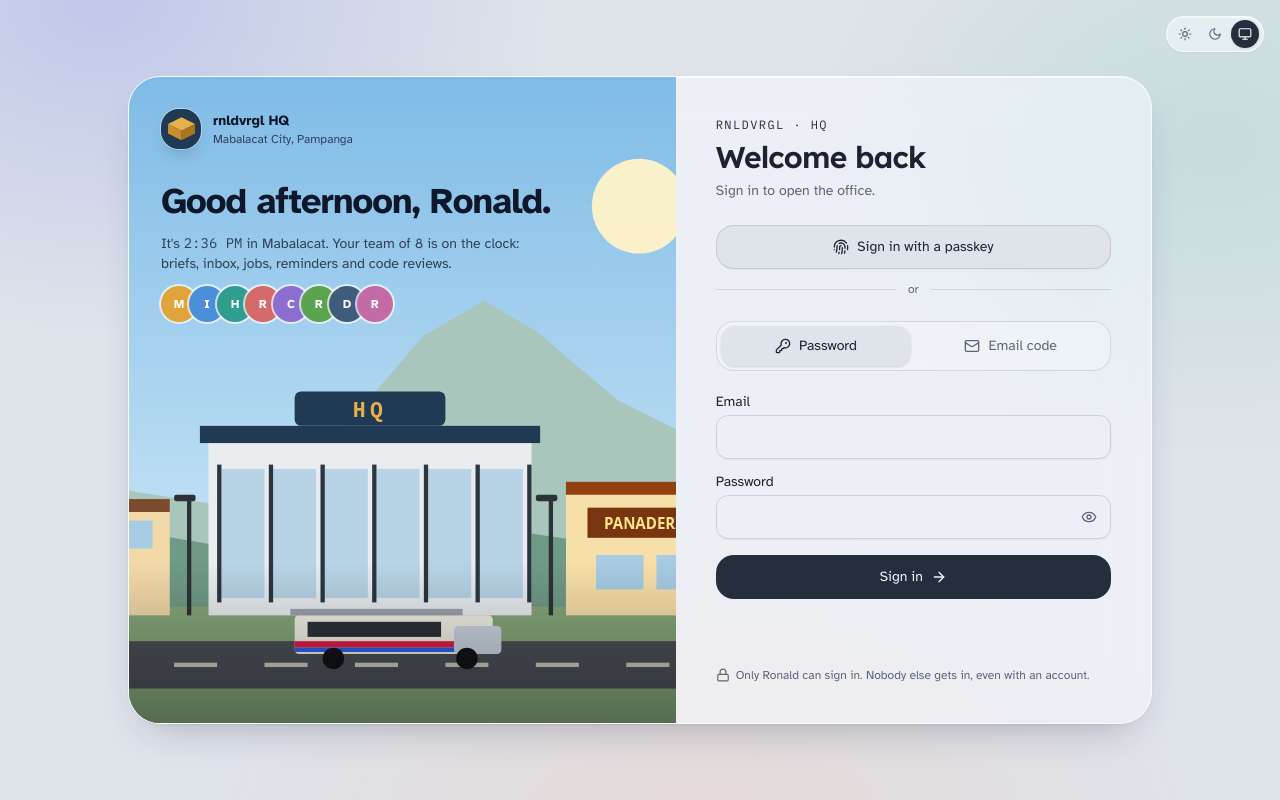
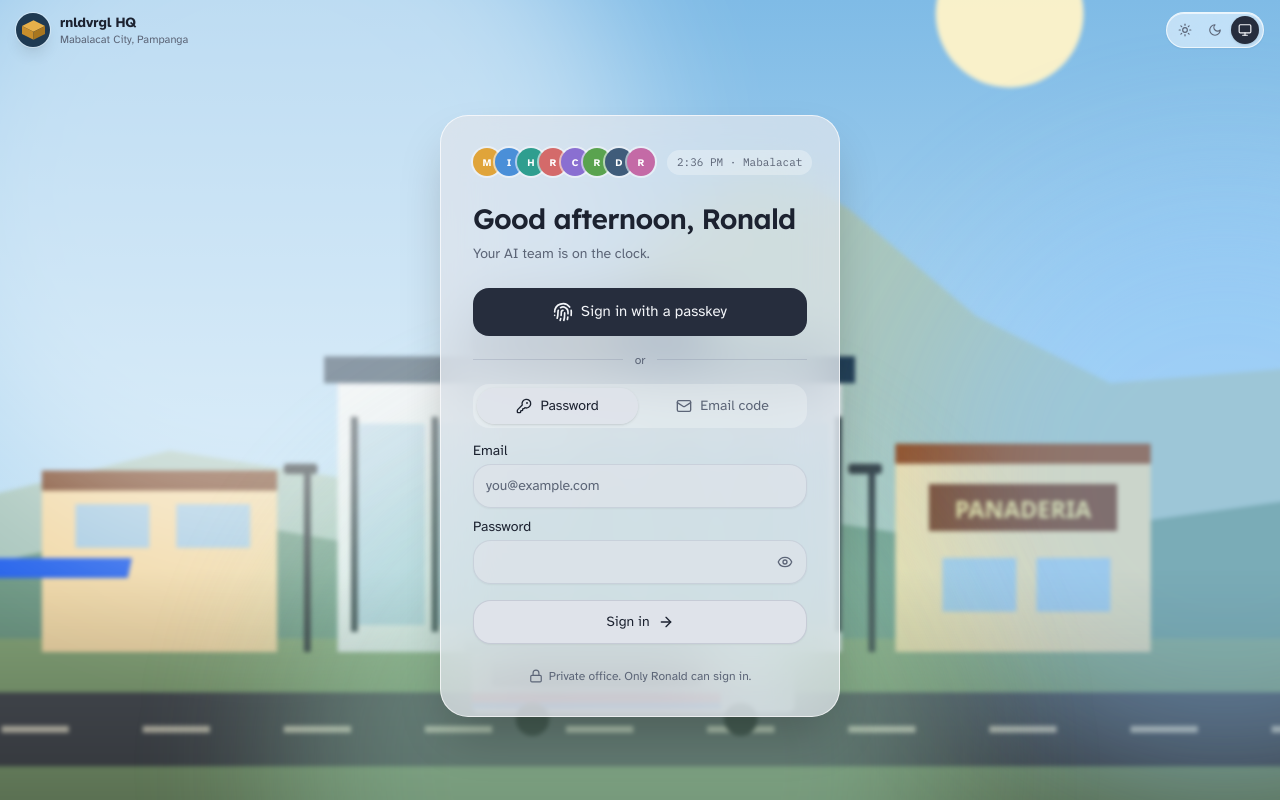
Before and after one commit to rnldvrgl/rnldvrgl-hq, a Next.js app: page /login in a window 1280 px wide. Built offline with nearby package versions, Linux system fonts and the light colour scheme.

Commit message:
feat: glass sign-in page, configurable in hq.config; fix glass blur in Chrome and Firefox

```diff
--- a/app/globals.css
+++ b/app/globals.css
@@ -226,8 +226,10 @@
   background-color: var(--card);
   border: 1px solid var(--glass-edge);
   box-shadow: inset 0 1px 0 var(--glass-shine), var(--glass-shadow);
+  /* prefixed first: the CSS minifier keeps only the last of the pair, and it must be the standard one
+     (with the -webkit- one last, Chrome and Firefox got no blur at all) */
+  -webkit-backdrop-filter: blur(var(--glass-blur, 22px)) saturate(1.4);
   backdrop-filter: blur(var(--glass-blur, 22px)) saturate(1.4);
-  -webkit-backdrop-filter: blur(var(--glass-blur, 22px)) saturate(1.4);
 }
 
 @theme inline {
@@ -281,8 +283,8 @@
 [data-slot="popover-content"], [data-slot="select-content"], [data-slot="sheet-content"], [data-slot="card"] {
   border-color: var(--glass-edge);
   box-shadow: inset 0 1px 0 var(--glass-shine), var(--glass-shadow);
+  -webkit-backdrop-filter: blur(22px) saturate(1.4);
   backdrop-filter: blur(22px) saturate(1.4);
-  -webkit-backdrop-filter: blur(22px) saturate(1.4);
 }
 [data-slot="sheet-content"] { background-color: var(--popover); }
 /* the selected tab is a brighter pane of glass (dark mode keeps shadcn's own) */
@@ -339,8 +341,8 @@
   border: 1px solid var(--glass-edge) !important;
   border-radius: 16px !important;
   background: var(--popover) !important;
+  -webkit-backdrop-filter: blur(22px) saturate(1.4);
   backdrop-filter: blur(22px) saturate(1.4);
-  -webkit-backdrop-filter: blur(22px) saturate(1.4);
   box-shadow: inset 0 1px 0 var(--glass-shine), var(--glass-shadow);
 }
 .hq-toast::before {
@@ -384,3 +386,22 @@ body {
     radial-gradient(ellipse 75% 60% at 50% 45%, var(--glass-shine), transparent 75%),
     linear-gradient(180deg, color-mix(in oklab, var(--card) 70%, transparent), color-mix(in oklab, var(--card) 35%, transparent));
 }
+
+/* The floating now-playing card's little equalizer (three bars bouncing out of step). */
+@keyframes eq-bar {
+  0%, 100% { transform: scaleY(0.3); }
+  50% { transform: scaleY(1); }
+}
+.eq-bar { transform-origin: bottom; animation: eq-bar 0.9s ease-in-out infinite; }
+.eq-bar:nth-child(2) { animation-duration: 0.7s; animation-delay: -0.3s; }
+.eq-bar:nth-child(3) { animation-duration: 1.1s; animation-delay: -0.6s; }
+@media (prefers-reduced-motion: reduce) { .eq-bar { animation: none; transform: scaleY(0.6); } }
+
+/* The sign-in page's drifting colour fields, behind the glass card. */
+@keyframes login-drift {
+  0%, 100% { transform: translate3d(0, 0, 0) scale(1); }
+  33% { transform: translate3d(4vmax, 3vmax, 0) scale(1.08); }
+  66% { transform: translate3d(-3vmax, 2vmax, 0) scale(0.95); }
+}
+.login-orb { filter: blur(70px); opacity: 0.9; animation: login-drift 24s ease-in-out infinite; will-change: transform; }
+@media (prefers-reduced-motion: reduce) { .login-orb { animation: none; } }
--- a/app/login/page.tsx
+++ b/app/login/page.tsx
@@ -101,34 +101,65 @@ function LoginForm() {
   const mode = step === "code" ? "email" : step;
   const switchTo = (next: "password" | "email") => { setStep(next); setErr(""); setCode(""); };
 
+  const now = useNow();
+  const hour = now ? Number(HOUR.format(now)) : 10;
+  const phase = phaseAt(hour);
+  const greet = hour < 12 && hour >= 4 ? "Good morning" : hour < 18 && hour >= 12 ? "Good afternoon" : "Good evening";
+  const onDark = HQ.login.backdrop === "street" && SKY[phase].lit;
+
   return (
-    <main className="relative grid min-h-dvh place-items-center px-[max(16px,env(safe-area-inset-left,0px))] pb-[max(16px,env(safe-area-inset-bottom,0px))] pt-[max(16px,env(safe-area-inset-top,0px))]">
-      <div className="absolute top-[max(16px,env(safe-area-inset-top,0px))] right-[max(16px,env(safe-area-inset-right,0px))] z-10">
+    <main className="relative isolate flex min-h-dvh flex-col overflow-hidden px-[max(16px,env(safe-area-inset-left,0px))] pb-[max(16px,env(safe-area-inset-bottom,0px))] pt-[max(12px,env(safe-area-inset-top,0px))]">
+      <Backdrop phase={phase} />
+
+      <header className="relative z-10 flex items-center justify-between gap-3">
+        <div className={cn("flex items-center gap-2.5", onDark ? "text-white" : "text-foreground")}>
+          <span className="overflow-hidden rounded-xl shadow-lg ring-1 ring-white/40"><BrandIcon size={34} /></span>
+          <span className="leading-tight">
+            <span className="block text-sm font-semibold">{HQ.appName}</span>
+            <span className={cn("block text-[11px]", onDark ? "text-white/75" : "text-muted-foreground")}>{HQ.city.full}</span>
+          </span>
+        </div>
         <ThemePicker />
+      </header>
+
+      <div className="relative z-10 grid flex-1 place-items-center py-6">
+        <section className="glass w-full max-w-[25rem] rounded-[1.75rem] bg-background/75 p-6 shadow-2xl [--glass-blur:28px] motion-safe:animate-in motion-safe:fade-in motion-safe:slide-in-from-bottom-3 motion-safe:duration-500 sm:p-8">
+          <div className="mb-6 flex items-center justify-between gap-3">
+            <ul className="flex -space-x-1.5" aria-label="The team">
+              {TEAM.map((m) => (
+                <li key={m.id} title={`${m.name} · ${m.title}`} className="grid size-7 place-items-center rounded-full text-[10px] font-semibold text-white ring-2 ring-card" style={{ background: `var(--c${m.color})` }}>
+                  {m.name.slice(0, 1)}
+                </li>
+              ))}
+            </ul>
+            {now && (
+              <span className="whitespace-nowrap rounded-full bg-muted/70 px-2.5 py-1 font-mono text-[11px] tabular-nums text-muted-foreground">
+                {CLOCK.format(now)} · {HQ.city.name}
+              </span>
+            )}
           </div>
-      <div className="grid w-full max-w-5xl overflow-hidden rounded-[2rem] glass lg:grid-cols-[1.15fr_1fr]">
-        <Hero />
-        <section className="grid content-center gap-6 p-6 sm:p-10">
-          <header className="grid gap-1.5">
-            <p className="font-mono text-xs uppercase tracking-[0.12em] text-primary">{HQ.owner.handle} · {HQ.shortName}</p>
-            <h1 className="text-balance text-3xl font-semibold tracking-tight">Welcome back</h1>
+
+          <header className="mb-6 grid gap-1.5">
+            <h1 className="text-balance text-2xl font-semibold tracking-tight sm:text-[1.75rem]">{greet}, {OWNER}</h1>
             <p className="text-sm text-muted-foreground">
-              {step === "code" ? <>We sent a code to <span className="font-medium text-foreground">{email}</span>.</> : "Sign in to open the office."}
+              {step === "code" ? <>We sent a code to <span className="font-medium text-foreground">{email}</span>.</> : HQ.login.tagline}
             </p>
           </header>
 
+          <div className="grid gap-4">
             {canPasskey && step !== "code" && (
-            <div className="grid gap-3">
-              <Button type="button" size="lg" variant="outline" className="h-11 rounded-xl" disabled={busy} onClick={signInWithPasskey}>
-                <Fingerprint className="size-4" aria-hidden /> Sign in with a passkey
+              <>
+                <Button type="button" size="lg" className="h-12 rounded-2xl text-[15px]" disabled={busy} onClick={signInWithPasskey}>
+                  <Fingerprint className="size-5" aria-hidden /> Sign in with a passkey
                 </Button>
                 <div className="flex items-center gap-3 text-xs text-muted-foreground" aria-hidden>
                   <span className="h-px flex-1 bg-border" /> or <span className="h-px flex-1 bg-border" />
                 </div>
-            </div>
+              </>
             )}
 
-          <div role="tablist" aria-label="How to sign in" className="grid grid-cols-2 gap-1 rounded-xl border border-border bg-muted/50 p-1">
+            {step !== "code" && (
+              <div role="tablist" aria-label="How to sign in" className="grid grid-cols-2 gap-1 rounded-2xl bg-muted/60 p-1">
                 {([["password", "Password", KeyRound], ["email", "Email code", Mail]] as const).map(([id, label, Icon]) => (
                   <button
                     key={id}
@@ -137,8 +168,8 @@ function LoginForm() {
                     aria-selected={mode === id}
                     onClick={() => switchTo(id)}
                     className={cn(
-                  "inline-flex min-h-10 items-center justify-center gap-2 rounded-lg text-sm font-medium transition-colors focus-visible:outline-2 focus-visible:outline-ring",
-                  mode === id ? "bg-background text-foreground shadow-sm" : "text-muted-foreground hover:text-foreground",
+                      "inline-flex min-h-9 items-center justify-center gap-2 rounded-xl text-sm font-medium transition-all focus-visible:outline-2 focus-visible:outline-ring",
+                      mode === id ? "bg-background/90 text-foreground shadow-sm" : "text-muted-foreground hover:text-foreground",
                     )}
                   >
                     <Icon className="size-4" aria-hidden />
@@ -146,43 +177,44 @@ function LoginForm() {
                   </button>
                 ))}
               </div>
+            )}
 
             {step === "password" ? (
-            <form onSubmit={signInWithPassword} className="grid gap-4">
+              <form onSubmit={signInWithPassword} className="grid gap-3">
                 <Field id="email" label="Email">
-                <Input id="email" type="email" autoComplete="email" required value={email} onChange={(e) => setEmail(e.target.value)} className="h-11" />
+                  <Input id="email" type="email" autoComplete="email webauthn" required value={email} onChange={(e) => setEmail(e.target.value)} className={INPUT} placeholder="you@example.com" />
                 </Field>
                 <Field id="password" label="Password">
                   <div className="relative">
-                  <Input id="password" type={showPw ? "text" : "password"} autoComplete="current-password" required value={password} onChange={(e) => setPassword(e.target.value)} className="h-11 pr-11" />
+                    <Input id="password" type={showPw ? "text" : "password"} autoComplete="current-password" required value={password} onChange={(e) => setPassword(e.target.value)} className={cn(INPUT, "pr-11")} />
                     <button
                       type="button"
                       onClick={() => setShowPw((v) => !v)}
                       aria-label={showPw ? "Hide password" : "Show password"}
                       aria-pressed={showPw}
-                    className="absolute inset-y-0 right-0 grid w-11 place-items-center rounded-r-md text-muted-foreground hover:text-foreground focus-visible:outline-2 focus-visible:outline-ring"
+                      className="absolute inset-y-0 right-0 grid w-11 place-items-center rounded-r-xl text-muted-foreground hover:text-foreground focus-visible:outline-2 focus-visible:outline-ring"
                     >
                       {showPw ? <EyeOff className="size-4" aria-hidden /> : <Eye className="size-4" aria-hidden />}
                     </button>
                   </div>
                 </Field>
-              <Button type="submit" size="lg" className="h-11 rounded-xl" disabled={busy}>
+                <Button type="submit" size="lg" variant={canPasskey ? "outline" : "default"} className="mt-1 h-11 rounded-xl" disabled={busy}>
                   {busy ? "Signing in…" : <>Sign in <ArrowRight className="size-4" aria-hidden /></>}
                 </Button>
               </form>
             ) : step === "email" ? (
-            <form onSubmit={sendCode} className="grid gap-4">
+              <form onSubmit={sendCode} className="grid gap-3">
                 <Field id="email" label="Email">
-                <Input id="email" type="email" autoComplete="email" required value={email} onChange={(e) => setEmail(e.target.value)} className="h-11" />
+                  <Input id="email" type="email" autoComplete="email" required value={email} onChange={(e) => setEmail(e.target.value)} className={INPUT} placeholder="you@example.com" />
                 </Field>
-              <Button type="submit" size="lg" className="h-11 rounded-xl" disabled={busy}>
+                <Button type="submit" size="lg" variant={canPasskey ? "outline" : "default"} className="mt-1 h-11 rounded-xl" disabled={busy}>
                   {busy ? "Sending…" : <>Email me a 6-digit code <ArrowRight className="size-4" aria-hidden /></>}
                 </Button>
                 <p className="text-xs text-muted-foreground">No password needed. The code works in any browser.</p>
               </form>
             ) : (
-            <form onSubmit={verify} className="grid gap-4">
-              <p className="flex gap-2.5 rounded-xl border border-border bg-muted/40 p-3 text-sm text-muted-foreground">
+              <form onSubmit={verify} className="grid gap-3">
+                <p className="flex gap-2.5 rounded-2xl bg-muted/50 p-3 text-sm text-muted-foreground">
                   <MailCheck className="size-5 shrink-0 text-primary" aria-hidden />
                   Type the code from the email. It works in any browser, so you don&apos;t need to click the link.
                 </p>
@@ -191,10 +223,10 @@ function LoginForm() {
                     id="code" inputMode="numeric" autoComplete="one-time-code" pattern="[0-9]{6,10}" maxLength={10}
                     placeholder="123456" required autoFocus value={code}
                     onChange={(e) => setCode(e.target.value.replace(/\D/g, ""))}
-                  className="h-14 text-center font-mono text-2xl tracking-[0.45em]"
+                    className={cn(INPUT, "h-14 text-center font-mono text-2xl tracking-[0.45em]")}
                   />
                 </Field>
-              <Button type="submit" size="lg" className="h-11 rounded-xl" disabled={busy || code.length < 6}>{busy ? "Checking…" : "Sign in"}</Button>
+                <Button type="submit" size="lg" className="mt-1 h-11 rounded-xl" disabled={busy || code.length < 6}>{busy ? "Checking…" : "Sign in"}</Button>
                 <div className="flex justify-between gap-3 text-sm">
                   <button type="button" className="text-muted-foreground underline-offset-4 hover:underline" onClick={() => { setStep("email"); setCode(""); setErr(""); }}>
                     Use a different email
@@ -205,14 +237,29 @@ function LoginForm() {
                 </div>
               </form>
             )}
-          <p className={cn("min-h-5 text-sm text-destructive", err && "rounded-xl border border-destructive/30 bg-destructive/10 px-3 py-2")} aria-live="polite">{err}</p>
-          <p className="flex items-center gap-1.5 text-xs text-muted-foreground">
-            <Lock className="size-3.5" aria-hidden /> Only {OWNER} can sign in. Nobody else gets in, even with an account.
+            {err && <p className="rounded-xl border border-destructive/30 bg-destructive/10 px-3 py-2 text-sm text-destructive" role="alert">{err}</p>}
+          </div>
+
+          <p className="mt-6 flex items-center justify-center gap-1.5 text-center text-xs text-muted-foreground">
+            <Lock className="size-3.5 shrink-0" aria-hidden /> Private office. Only {OWNER} can sign in.
           </p>
         </section>
       </div>
     </main>
   );
+}
+
+const INPUT = "h-11 rounded-xl border-border/70 bg-background/70";
+
+/** The time now, ticking every 30 s (null on the server, so the first render matches). */
+function useNow(): Date | null {
+  const [now, setNow] = useState<Date | null>(null);
+  useEffect(() => {
+    setNow(new Date());
+    const t = setInterval(() => setNow(new Date()), 30_000);
+    return () => clearInterval(t);
+  }, []);
+  return now;
 }
 
 function Field({ id, label, children }: { id: string; label: string; children: ReactNode }) {
@@ -227,11 +274,12 @@ function Field({ id, label, children }: { id: string; label: string; children: R
 /* ------------------------------------------------------------------ the picture */
 
 type Phase = "dawn" | "day" | "dusk" | "night";
-const SKY: Record<Phase, { top: string; bottom: string; hill: string; far: string; lit: boolean; ground: string }> = {
-  dawn: { top: "#f2b8a2", bottom: "#fde6cf", hill: "#9a8fa8", far: "#c7b3bd", lit: true, ground: "#7c8a6f" },
-  day: { top: "#7fbbe6", bottom: "#dcf0fb", hill: "#6f9a86", far: "#a9c6bd", lit: false, ground: "#86a67a" },
-  dusk: { top: "#4b3f7e", bottom: "#f19c7a", hill: "#4a4568", far: "#7a6585", lit: true, ground: "#4d5a4a" },
-  night: { top: "#0c1730", bottom: "#24365e", hill: "#1a2742", far: "#22324f", lit: true, ground: "#1d2a2a" },
+type Sky = { top: string; bottom: string; hill: string; far: string; lit: boolean; ground: string; orbs: readonly [string, string, string] };
+const SKY: Record<Phase, Sky> = {
+  dawn: { top: "#f2b8a2", bottom: "#fde6cf", hill: "#9a8fa8", far: "#c7b3bd", lit: true, ground: "#7c8a6f", orbs: ["rgb(255 170 140 / .5)", "rgb(255 214 150 / .45)", "rgb(190 150 210 / .4)"] },
+  day: { top: "#7fbbe6", bottom: "#dcf0fb", hill: "#6f9a86", far: "#a9c6bd", lit: false, ground: "#86a67a", orbs: ["rgb(255 255 255 / .55)", "rgb(140 200 255 / .45)", "rgb(170 230 200 / .4)"] },
+  dusk: { top: "#4b3f7e", bottom: "#f19c7a", hill: "#4a4568", far: "#7a6585", lit: true, ground: "#4d5a4a", orbs: ["rgb(255 140 120 / .45)", "rgb(150 110 220 / .45)", "rgb(255 190 130 / .35)"] },
+  night: { top: "#0c1730", bottom: "#24365e", hill: "#1a2742", far: "#22324f", lit: true, ground: "#1d2a2a", orbs: ["rgb(80 110 220 / .4)", "rgb(140 90 200 / .3)", "rgb(255 200 120 / .18)"] },
 };
 
 function phaseAt(hour: number): Phase {
@@ -241,56 +289,31 @@ function phaseAt(hour: number): Phase {
 const HOUR = new Intl.DateTimeFormat("en-US", { timeZone: "Asia/Manila", hour: "numeric", hourCycle: "h23" });
 const CLOCK = new Intl.DateTimeFormat("en-US", { timeZone: "Asia/Manila", hour: "numeric", minute: "2-digit", hour12: true });
 
-/** The left panel: the office's street right now (sky by the hour in the office's city), the time and the team. */
-function Hero() {
-  const [now, setNow] = useState<Date | null>(null);
-  useEffect(() => {
-    setNow(new Date());
-    const t = setInterval(() => setNow(new Date()), 30_000);
-    return () => clearInterval(t);
-  }, []);
-  const hour = now ? Number(HOUR.format(now)) : 10;
-  const phase = phaseAt(hour);
+/**
+ * Behind the glass card, full screen. "street" (hq.config.ts → login.backdrop): the office's street at this
+ * hour in your city, with soft colour fields drifting over it. "aurora": just the colour fields, in the
+ * app's colour style (light and dark).
+ */
+function Backdrop({ phase }: { phase: Phase }) {
   const sky = SKY[phase];
-  const greet = hour < 12 && hour >= 4 ? "Good morning" : hour < 18 && hour >= 12 ? "Good afternoon" : "Good evening";
-
+  const street = HQ.login.backdrop === "street";
   return (
-    <aside
-      className={cn("relative isolate flex min-h-[260px] flex-col gap-4 overflow-hidden p-6 sm:min-h-[340px] sm:p-8 lg:min-h-[580px]", sky.lit ? "text-white" : "text-slate-900")}
-      style={{ background: `linear-gradient(${sky.top}, ${sky.bottom})` }}
-    >
-      <Street sky={sky} phase={phase} />
-      <div className="relative flex items-center gap-3">
-        <span className="overflow-hidden rounded-xl shadow-lg ring-1 ring-white/40"><BrandIcon size={40} /></span>
-        <div className="leading-tight">
-          <p className="text-sm font-semibold">{HQ.appName}</p>
-          <p className={cn("text-xs", sky.lit ? "text-white/80" : "text-slate-700")}>{HQ.city.full}</p>
+    <div aria-hidden className="pointer-events-none fixed inset-0 -z-10 overflow-hidden bg-background" style={street ? { background: `linear-gradient(${sky.top}, ${sky.bottom})` } : undefined}>
+      {/* slightly out of focus, like a photo's background, so the glass card reads as the subject */}
+      {street && <div className="absolute inset-0 scale-105 blur-[2px]"><Street sky={sky} phase={phase} /></div>}
+      <span className="login-orb absolute -top-[15vmax] -left-[10vmax] size-[55vmax] rounded-full" style={{ background: street ? sky.orbs[0] : "var(--blob-a)" }} />
+      <span className="login-orb absolute top-[20vh] -right-[15vmax] size-[45vmax] rounded-full [animation-delay:-8s]" style={{ background: street ? sky.orbs[1] : "var(--blob-b)" }} />
+      <span className="login-orb absolute -bottom-[20vmax] left-[20vw] size-[50vmax] rounded-full [animation-delay:-15s]" style={{ background: street ? sky.orbs[2] : "var(--blob-c)" }} />
     </div>
-      </div>
-      <div className={cn("relative grid gap-3 sm:mt-4", sky.lit && "drop-shadow-[0_1px_8px_rgba(0,0,0,0.45)]")}>
-        <p className="text-balance text-2xl font-semibold tracking-tight sm:text-4xl">{greet}, {OWNER}.</p>
-        <p className={cn("hidden max-w-sm text-sm sm:block", sky.lit ? "text-white/90" : "text-slate-700")}>
-          {now ? <>It&apos;s <span className="font-mono tabular-nums">{CLOCK.format(now)}</span> in {HQ.city.name}. </> : null}
-          Your team of {TEAM.length} is on the clock: briefs, inbox, jobs, reminders and code reviews.
-        </p>
-        <ul className="hidden -space-x-2 sm:flex" aria-label="The team">
-          {TEAM.map((m) => (
-            <li key={m.id} title={`${m.name} · ${m.title}`} className="grid size-9 place-items-center rounded-full text-xs font-semibold text-white shadow ring-2 ring-white/70" style={{ background: `var(--c${m.color})` }}>
-              {m.name.slice(0, 1)}
-            </li>
-          ))}
-        </ul>
-      </div>
-    </aside>
   );
 }
 
 /** A flat little street scene: Mount Arayat in the distance, the HQ office between two shops, a jeepney. */
-function Street({ sky, phase }: { sky: (typeof SKY)[Phase]; phase: Phase }) {
+function Street({ sky, phase }: { sky: Sky; phase: Phase }) {
   const win = sky.lit ? "#ffd27a" : "#a7cbe2";
   const night = phase === "night";
   return (
-    <svg className="absolute inset-0 -z-10 h-full w-full" viewBox="0 0 400 300" preserveAspectRatio="xMidYMax slice" aria-hidden>
+    <svg className="absolute inset-0 h-full w-full" viewBox="0 0 400 300" preserveAspectRatio="xMidYMax slice" aria-hidden>
       {/* sun or moon, stars at night */}
       {night
         ? <><circle cx="318" cy="64" r="14" fill="#f4efe1" /><circle cx="324" cy="60" r="12" fill={sky.top} />
--- a/hq.config.ts
+++ b/hq.config.ts
@@ -9,6 +9,7 @@
 export type BossLook = "him" | "her";
 export type BossOffice = "auto" | "executive" | "gaming" | "cozy" | "minimal" | "studio" | "heritage";
 export type StyleName = "slate" | "blush" | "mango";
+export type LoginBackdrop = "street" | "aurora";
 
 export const HQ = {
   /** The owner: shown on the office sign, the header and in prompts ("sign as …"). */
@@ -26,6 +27,17 @@ export const HQ = {
   /** App name in the browser tab, the installed Home Screen app and notifications. */
   appName: "rnldvrgl HQ",
   shortName: "HQ",
+
+  /** The sign-in page. */
+  login: {
+    /** The line under the greeting. */
+    tagline: "Your AI team is on the clock.",
+    /**
+     * What's behind the glass card: "street" is the office's street at this hour in your city (sky, sun or
+     * moon, lit windows at night); "aurora" is soft colour fields in the app's colour style.
+     */
+    backdrop: "street" as LoginBackdrop,
+  },
 
   /** Default colour style of the app (Settings → Appearance can change it per device). "blush" is the rosé look. */
   style: "slate" as StyleName,
```
Lines whose indentation alone changed are shown as unchanged.
